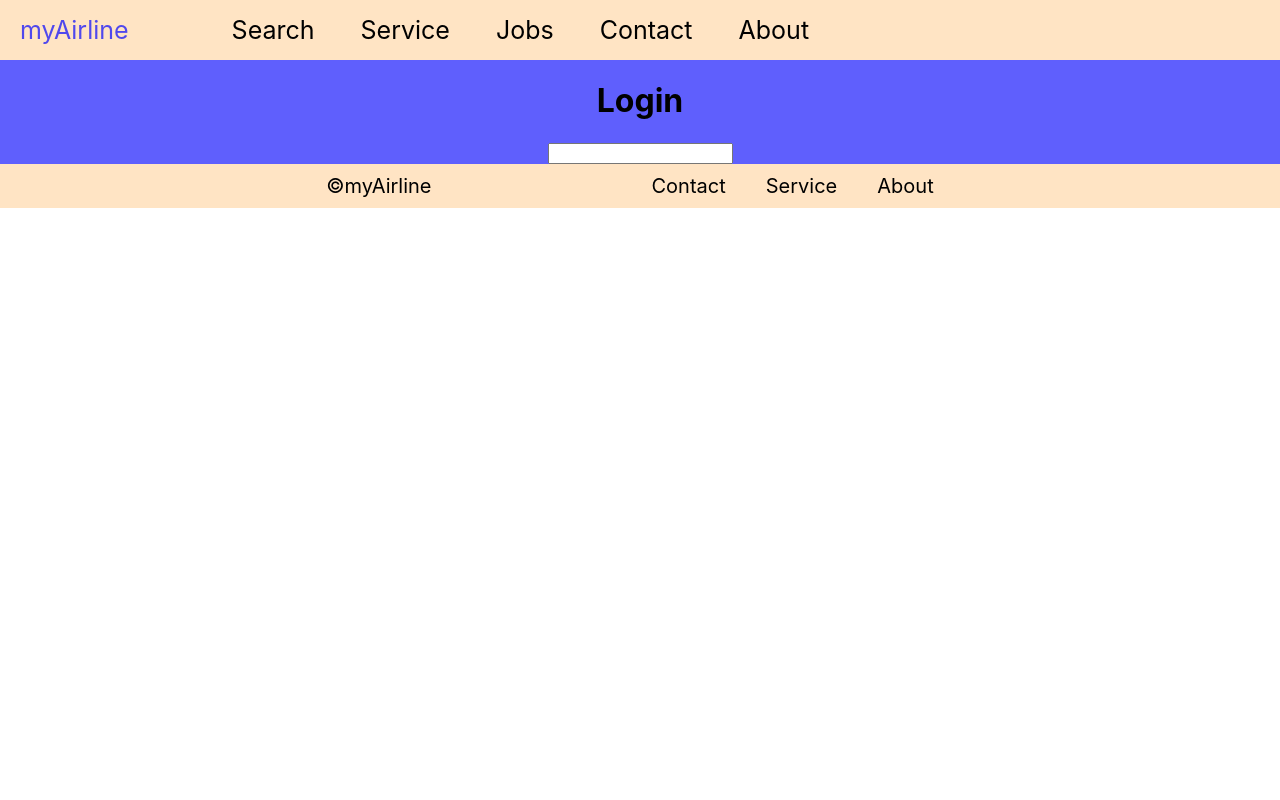
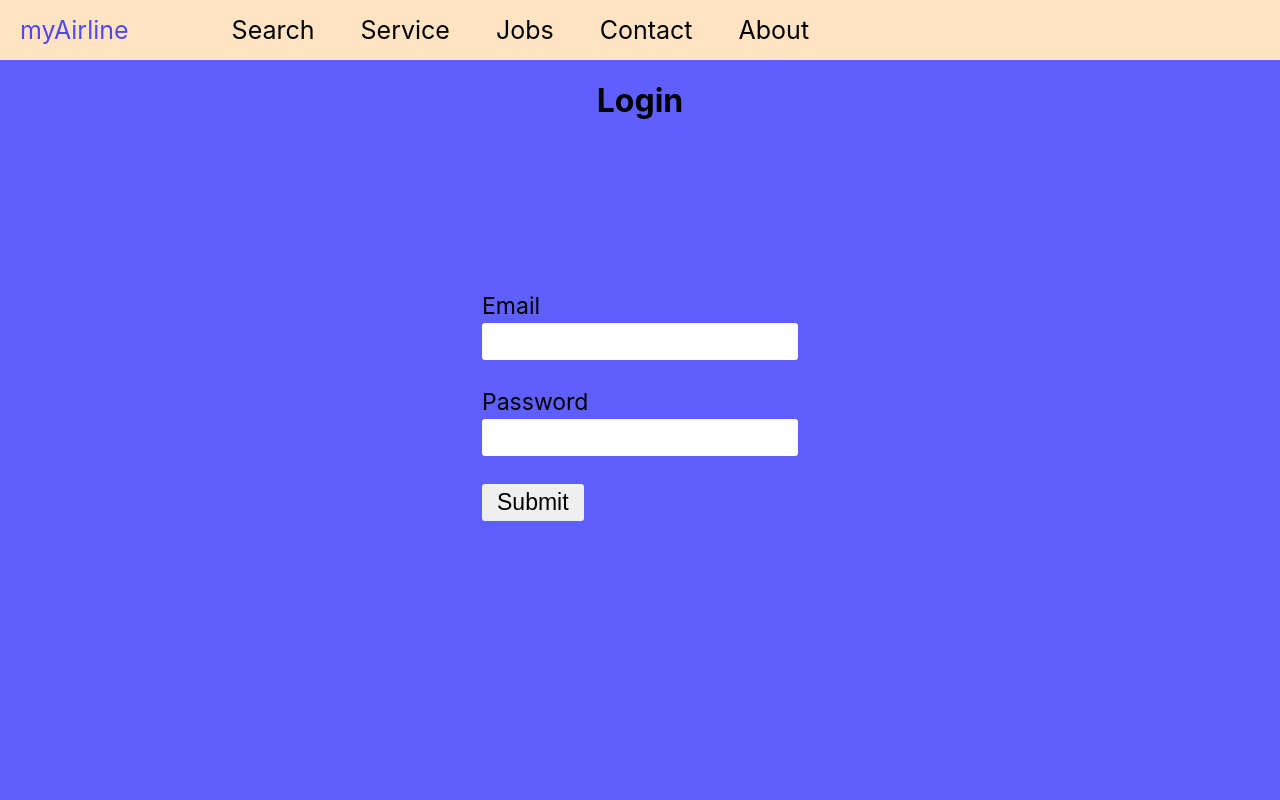
Before and after one commit to flobbe9/myAirline-frontend, a React (Create React App) app: page /login in a window 1280 px wide. Shown: the top 800 px of the page. Built offline with nearby package versions, Linux system fonts and the light colour scheme.

Commit message:
feat: add Login draft

```diff
--- a/src/components/userDetails/Login.css
+++ b/src/components/userDetails/Login.css
@@ -0,0 +1,36 @@
+.Login {
+    height: 1000px;
+}
+
+.Login-container {
+    display: inline-block;
+    font-size: 23px;
+    margin-top: 150px;
+    text-align: left;
+}
+
+.Login-input {
+    border: 0;
+    border-radius: 3px;
+    font-size: 23px;
+    margin-top: 3px;
+    padding: 5px 10px;
+}
+
+.Login-input:focus {
+    border: 0;
+    box-shadow: 1px 1px 10px gray inset;
+    outline: none;
+}
+
+#Login-submit {
+    border: 0;
+    border-radius: 3px;
+    font-size: 23px;
+    padding: 5px 15px;
+    text-align: center;
+}
+
+#Login-errorMessage {
+    color: red;
+}
--- a/src/components/userDetails/Login.tsx
+++ b/src/components/userDetails/Login.tsx
@@ -1,17 +1,51 @@
-import React from "react";
+import React, { useEffect, useState } from "react";
 import "./Login.css";
+import { Link } from "react-router-dom";
+import { toggleColorOnclick } from "../../helperMethods/events/events";
 
 
 export default function Login(props) {
 
+    const [isFormValid, setIsFormValid] = useState(false);
+    const [errorMessage, setErrorMessage] = useState("");
     const className = "Login";
+
+    const submitButton = isFormValid? <Link to="">
+                                        <button id={className + "-submit"}>Submit</button>
+                                      </Link> :
+                                      <button id={className + "-submit"}>Submit</button>
+
+    useEffect(() => {
+        const submitButton = document.getElementById(className + "-submit");
+
+        toggleColorOnclick((submitButton as HTMLElement), "gray");
+    }, [])
 
     return (
         <div className={className}>
             <h1>Login</h1>
 
             <div className={className + "-container"}>
-                <input type="text" />
+                <label htmlFor="email">Email</label><br />
+                <input className={className + "-input"} type="text" name="email" /><br /><br />
+
+                <label htmlFor="password">Password</label><br />
+                <input className={className + "-input"} type="password" name="password" /> <br /><br />
+
+                {submitButton}<br />
+                <div id={className + "-errorMessage"}>{errorMessage}</div>
             </div>
         </div>)
 }
+
+
+function handleSubmit() {
+
+    // validate email
+
+    // validate password
+
+    // fetch login request
+
+    // redirect or display error message
+}
```
